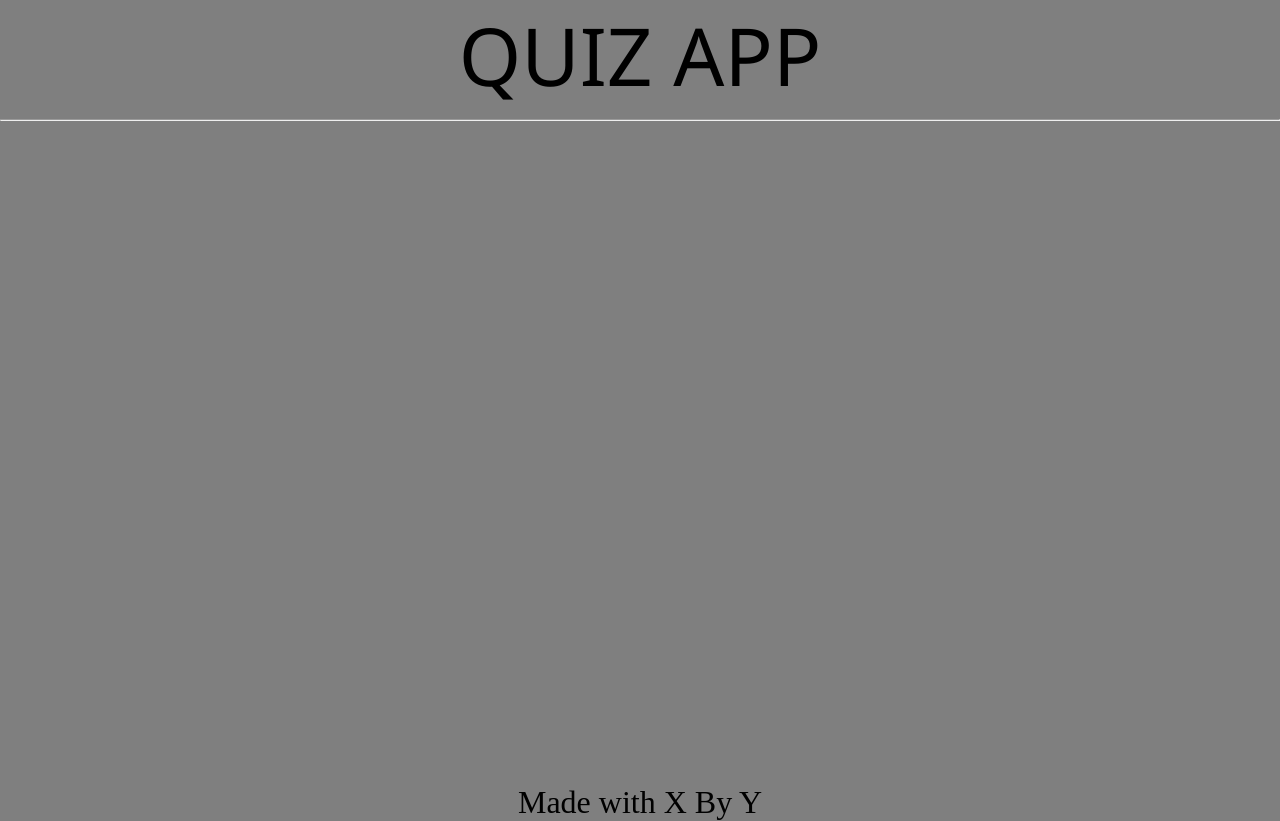
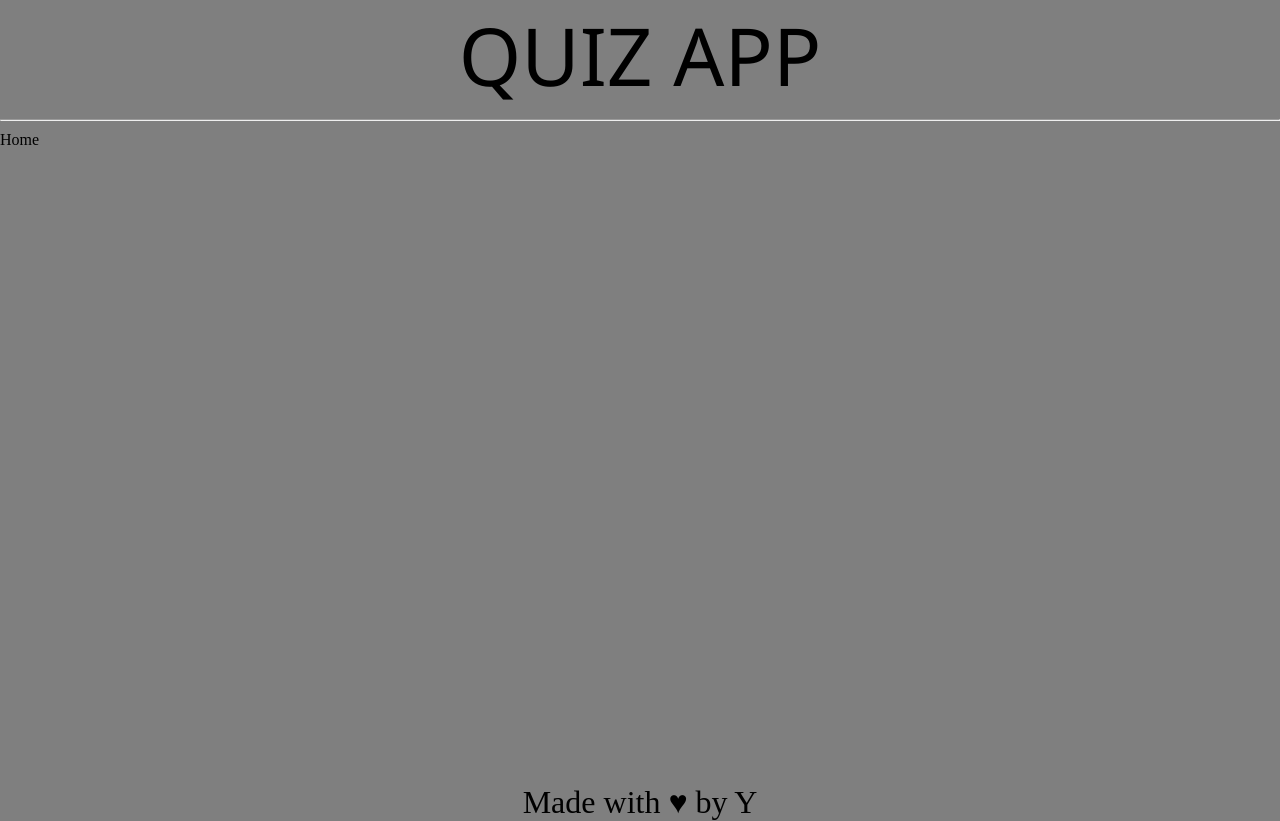
Before and after one commit to yaredghebre/quiz-app-react, a React (Vite) app: page / in a window 1280 px wide. Built offline with nearby package versions, Linux system fonts and the light colour scheme.

Commit message:
Routes implemented

```diff
--- a/src/App.jsx
+++ b/src/App.jsx
@@ -1,12 +1,22 @@
-import { BrowserRouter } from "react-router-dom";
+import { BrowserRouter, Route, Routes, Navigate } from "react-router-dom";
 import "./App.css";
 import Header from "./components/header/Header";
 import Footer from "./components/footer/Footer";
+
+import Home from "./pages/home/Home";
+import Quiz from "./pages/quiz/Quiz";
+import Result from "./pages/result/Result";
 function App() {
   return (
     <BrowserRouter>
       <div className="app">
         <Header />
+        <Routes>
+          <Route path="/" element={<Home />} />
+          <Route path="/quiz" element={<Quiz />} />
+          <Route path="/result" element={<Result />} />
+          <Route path="*" element={<Navigate to="/" />} />
+        </Routes>
       </div>
       <Footer />
     </BrowserRouter>
--- a/src/components/footer/Footer.jsx
+++ b/src/components/footer/Footer.jsx
@@ -1,6 +1,7 @@
 import "./Footer.css";
-function Footer() {
-  return <div className="footer">Made with X By Y</div>;
-}
+
+const Footer = () => {
+  return <div className="footer">Made with ♥ by Y</div>;
+};
 
 export default Footer;
--- a/src/components/header/Header.jsx
+++ b/src/components/header/Header.jsx
@@ -1,6 +1,7 @@
 import { Link } from "react-router-dom";
 import "./Header.css";
-function Header() {
+
+const Header = () => {
   return (
     <div className="header">
       <Link to="/" className="title">
@@ -9,6 +10,6 @@ function Header() {
       <hr className="divider" />
     </div>
   );
-}
+};
 
 export default Header;
--- /dev/null
+++ b/src/pages/home/Home.jsx
@@ -0,0 +1,7 @@
+import React from "react";
+
+const Home = () => {
+  return <div>Home</div>;
+};
+
+export default Home;
--- /dev/null
+++ b/src/pages/quiz/Quiz.jsx
@@ -0,0 +1,7 @@
+import React from "react";
+
+const Quiz = () => {
+  return <div>Quiz</div>;
+};
+
+export default Quiz;
--- /dev/null
+++ b/src/pages/result/Result.jsx
@@ -0,0 +1,7 @@
+import React from "react";
+
+const Result = () => {
+  return <div>Result</div>;
+};
+
+export default Result;
```
Also changed, not shown: src/pages/home/Home.css (added), src/pages/quiz/Quiz.css (added), src/pages/result/Result.css (added).
